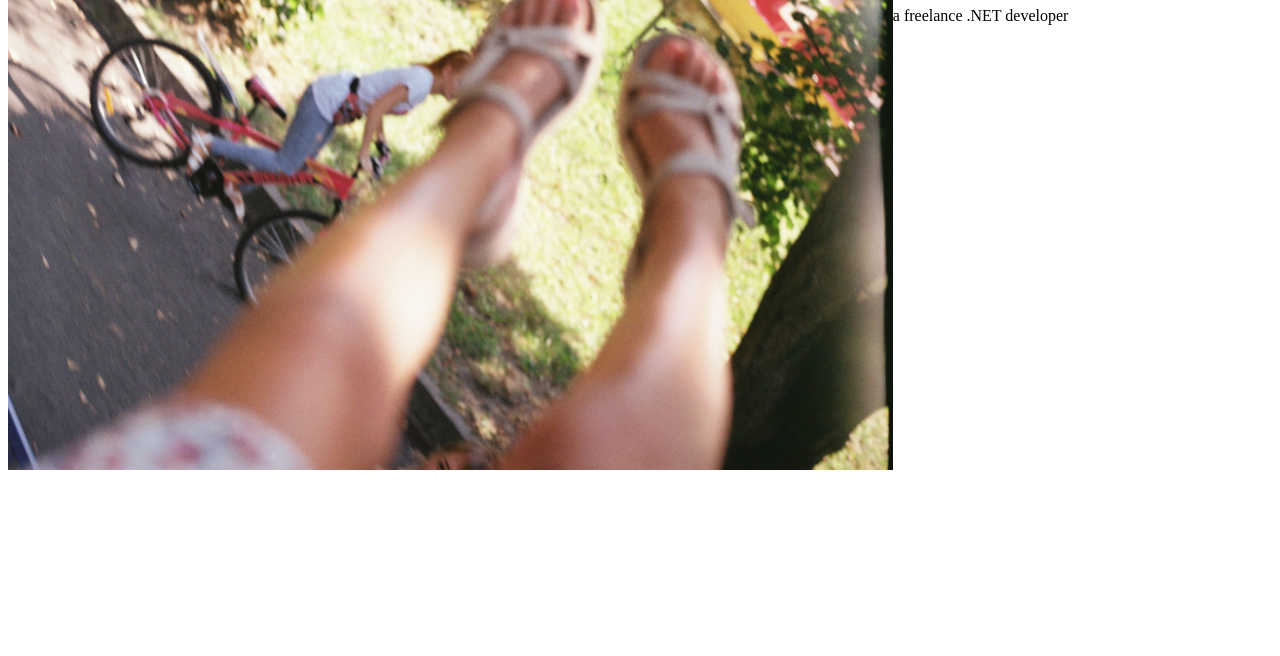
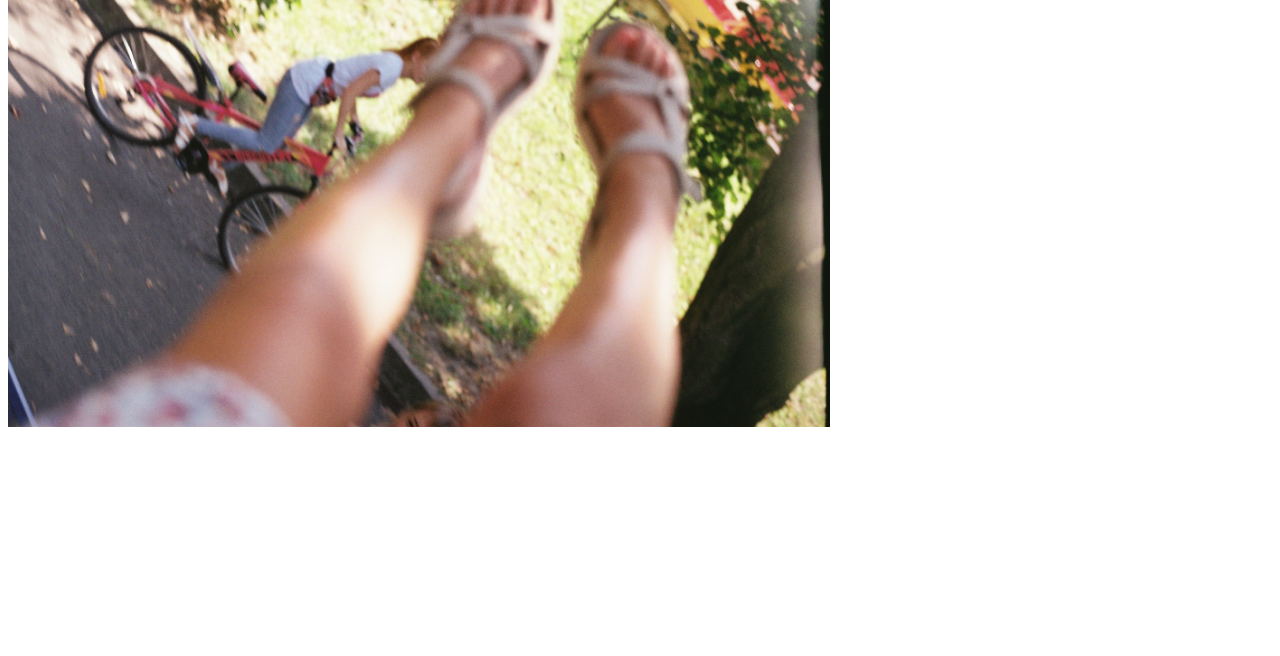
Before and after one commit to ksenyaklakovych/BusinessCardWebsite, a plain HTML site: page Project/index.html in a window 1280 px wide. Shown: the part 144-800 px from the top of the page. Drawn offline with Linux system fonts and the light colour scheme.

Commit message:
Changed picture size on page 1.

```diff
--- a/Project/index.css
+++ b/Project/index.css
@@ -1,4 +1,3 @@
-/* Dropdown Button */
 .dropbtn {
   /* background-color: #3498DB;
   color: white; */
@@ -49,7 +48,7 @@
 /* Position the image container (needed to position the left and right arrows) */
 
 .container img{
-  width:70%;
+  width:65%;
   float:left;
 }
 
```
